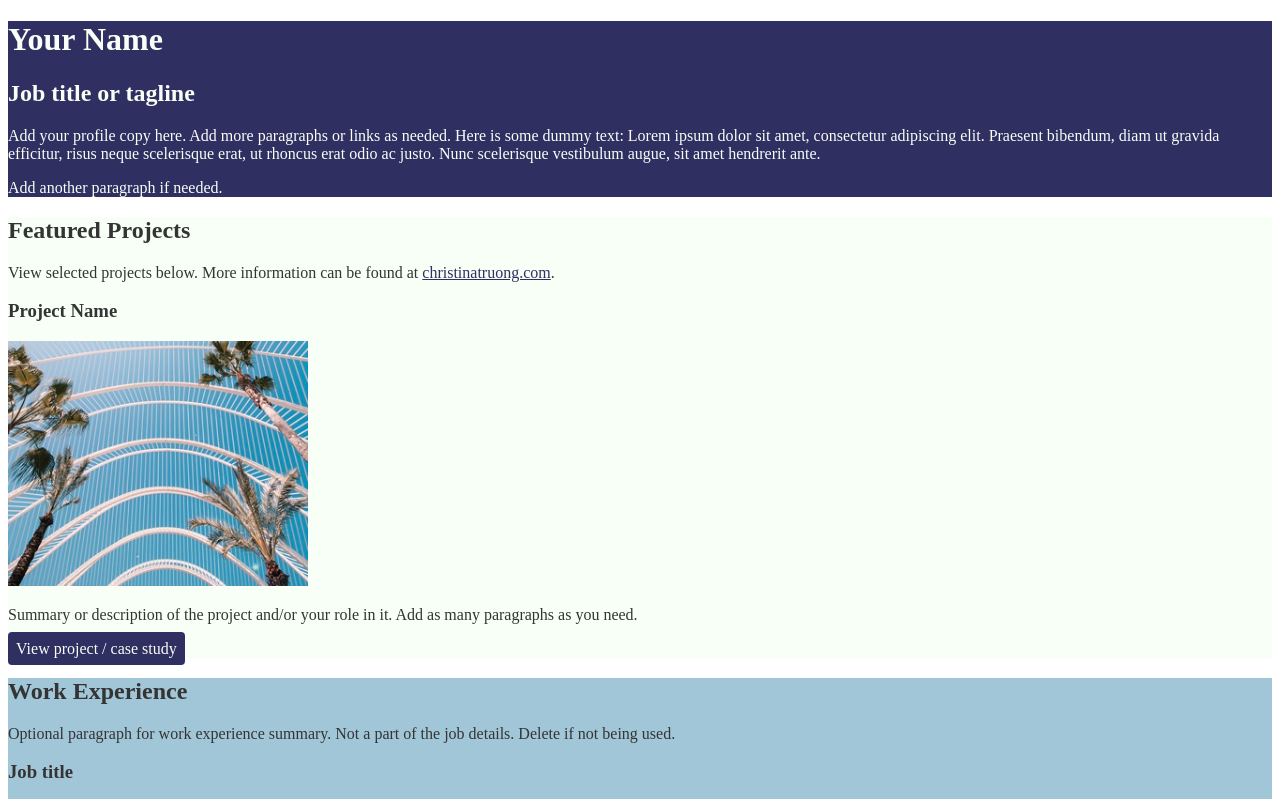
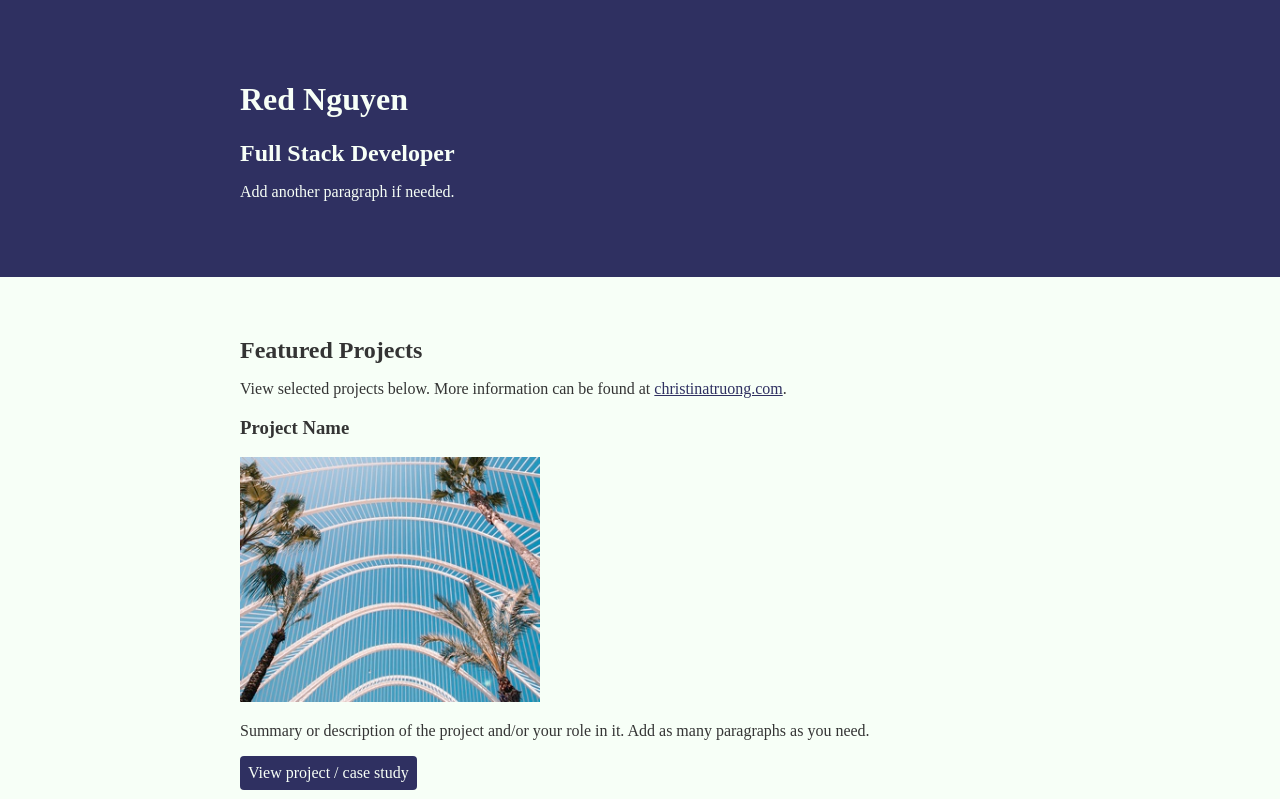
Before and after one commit to rednguyen/sample-portfolio, a plain HTML site: page index.html in a window 1280 px wide. Shown: the top 799 px of the page. Drawn offline with Linux system fonts and the light colour scheme.

Commit message:
added-box-style

```diff
--- a/css/styles.css
+++ b/css/styles.css
@@ -1,7 +1,8 @@
 /*Global Style
 ------------------------------------*/
 body {
-    color: #343434
+    color: #343434;
+    margin: 0
 }
 img {
     width: 300px;
@@ -12,6 +13,26 @@ a {
 a:hover {
     text-decoration: none;
 }
+h2{
+    margin: 0;
+}
+.content-wrap {
+    width: 800px;
+    margin: 0 auto;
+    padding: 60px 0;
+}
+
+/* h1 {
+    margin: 0;
+}
+
+h2{
+    margin: 0
+}
+
+p {
+    margin: 0
+} */
 
 /*Profile
 ------------------------------------*/
@@ -37,6 +58,7 @@ header {
     text-decoration: none;
     padding: 8px;
     border-radius: 4px;
+    display: inline-block
 }
 
 .projects .btn:hover{
--- a/index.html
+++ b/index.html
@@ -10,15 +10,19 @@
     <main>
       <!-- ***********************  ABOUT / PROFILE  *********************** -->
       <header>
-        <h1>Your Name</h1>
-        <h2>Job title or tagline</h2>
+        <div class="content-wrap">
+          <h1>Red Nguyen</h1>
+          <h2>Full Stack Developer</h2>
 
-        <p>Add your profile copy here. Add more paragraphs or links as needed. Here is some dummy text: Lorem ipsum dolor sit amet, consectetur adipiscing elit. Praesent bibendum, diam ut gravida efficitur, risus neque scelerisque erat, ut rhoncus erat odio ac justo. Nunc scelerisque vestibulum augue, sit amet hendrerit ante.</p>
+
           <p>Add another paragraph if needed.</p>
+        </div>
+
       </header>
 
       <!-- ********************  PROJECTS / PORTFOLIO  ********************* -->
       <section class="projects">
+          <div class="content-wrap">
             <h2>Featured Projects</h2>
             <p>View selected projects below. More information can be found at <a href="http://christinatruong.com">christinatruong.com</a>.</p>
 
@@ -30,10 +34,13 @@
               <a class="btn" href="#" target="_blank">View project / case study</a>
             </section>
             <!-- End of Project block. -->
+        </div>
       </section>
+
 
       <!-- ***********************  WORK EXPERIENCE  *********************** -->
       <section class="work-experience">
+        <div class="content-wrap">
           <h2>Work Experience</h2>
           <p>Optional paragraph for work experience summary. Not a part of the job details. Delete if not being used.</p>
 
@@ -52,10 +59,12 @@
             </ul>
           </section>
         <!-- End of Job block. -->
+        </div>
       </section>
 
       <!-- ******************  EDUCATION & CERTIFICATIONS ****************** -->
       <section class=education>
+        <div class="content-wrap">
           <h2>Education</h2>
 
           <!-- Copy this whole <section> block to add more schools. -->
@@ -65,10 +74,12 @@
             <p>Summary or accomplishments.</p>
           </section>
           <!-- End of School block. -->
+        </div>
       </section>
 
       <!-- *****************  CONTACT INFO / SOCIAL MEDIA  ***************** -->
       <footer>
+        <div class="content-wrap">
           <h2>Let's Keep in Touch!</h2>
 
           <!-- Social media and contact links. Add or remove any networks. -->
@@ -79,6 +90,7 @@
             <li><a href="#" target="_blank">LinkedIn</a></li>
             <li><a href="#" target="_blank">Facebook</a></li>
           </ul>
+        </div>
       </footer>
     </main>
   </body>
```
Lines whose indentation alone changed are shown as unchanged.
